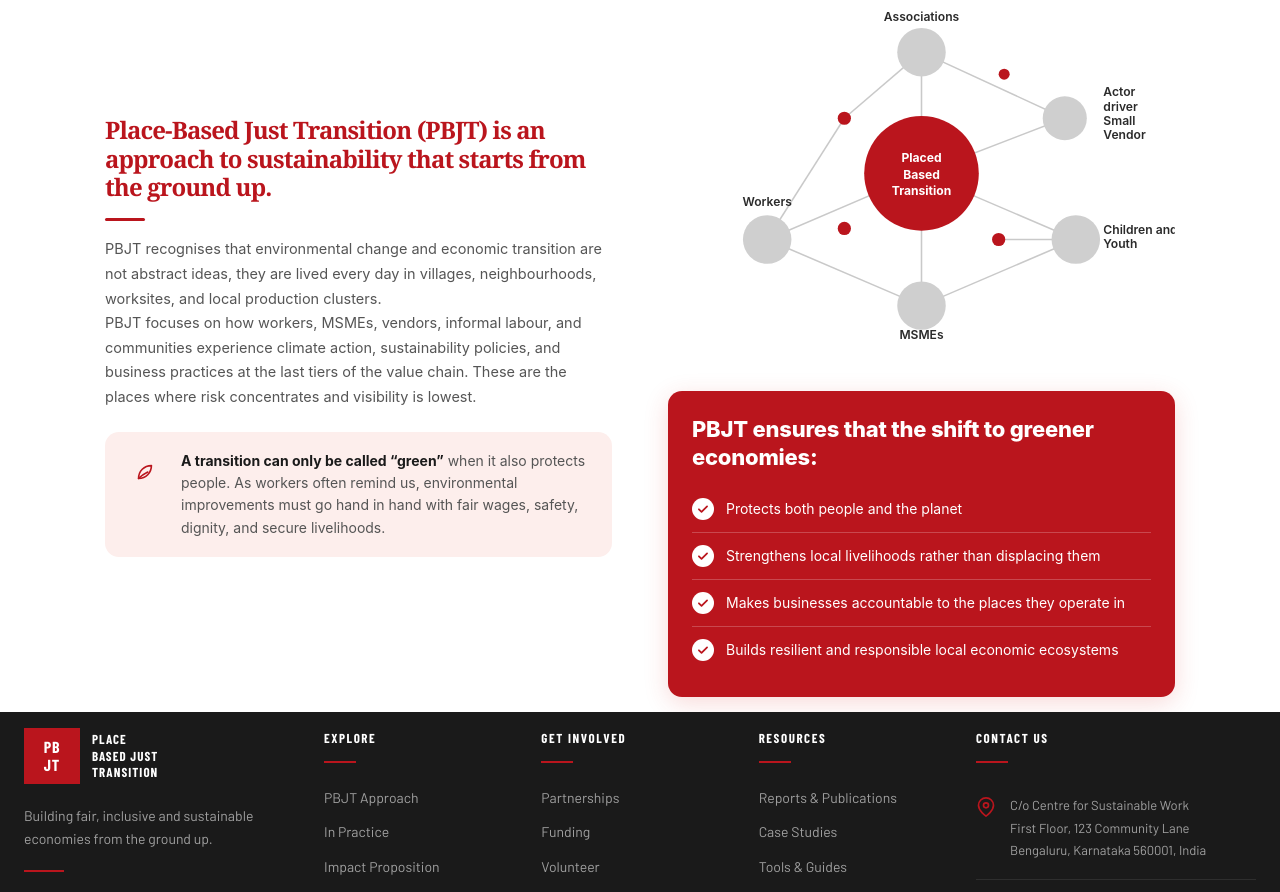
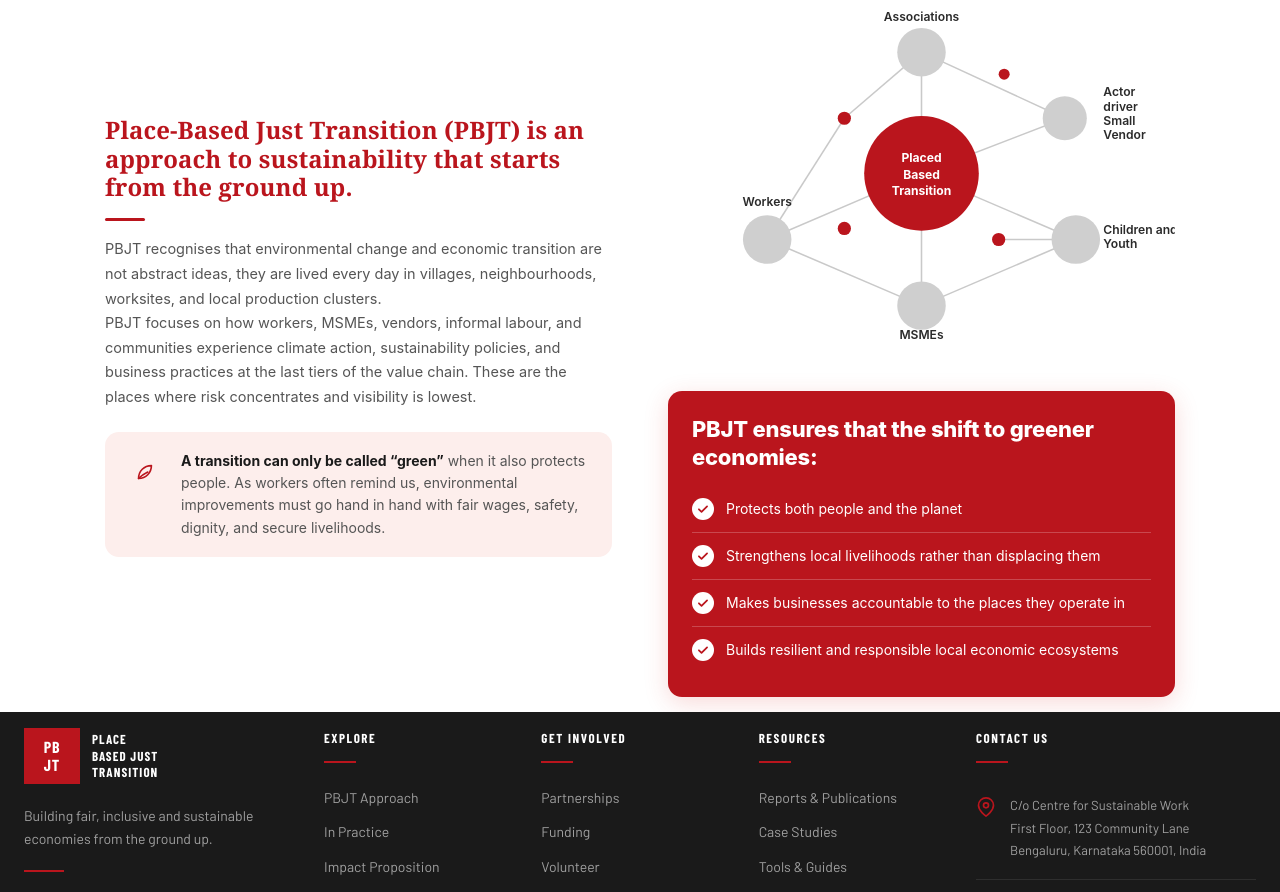
Before and after one commit to muhammed-bilal-uxd/new-pbjt-web-app, a Next.js app: page /about in a window 1280 px wide. Shown: the part 3399-4291 px from the top of the page. Built offline with nearby package versions, Linux system fonts and the light colour scheme.

Commit message:
feat: about page update Signed-off-by: bilal <mail2muhammedbilal@gmail.com>

```diff
--- a/src/app/about/about.module.css
+++ b/src/app/about/about.module.css
@@ -525,6 +525,7 @@
   font-size: 24px;
   font-weight: 600;
   line-height: 120% !important;
+  letter-spacing: 0.1px;
 }
 
 .pbjt-diagram-section {
```
